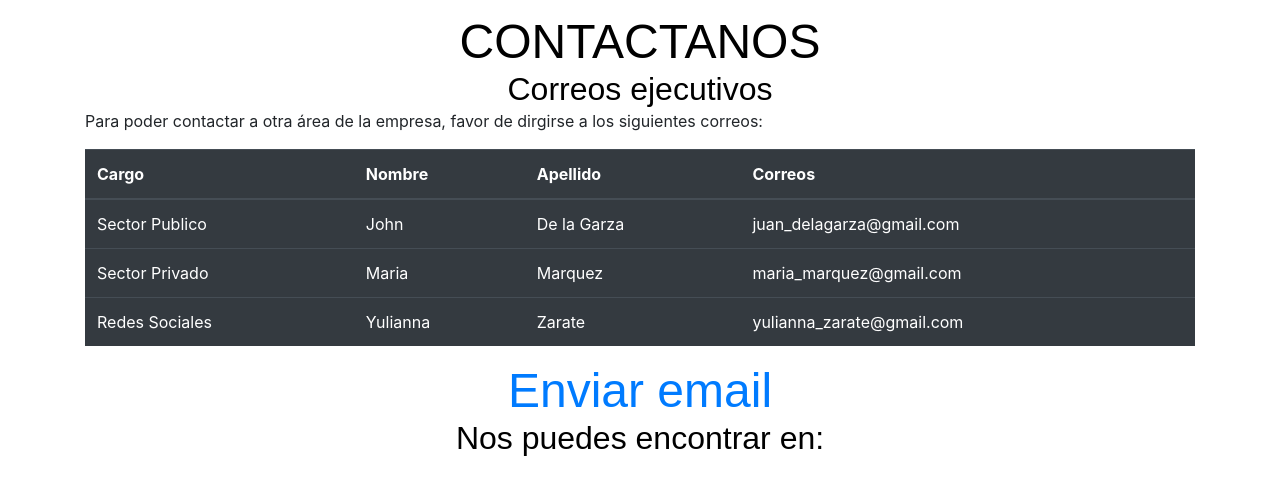
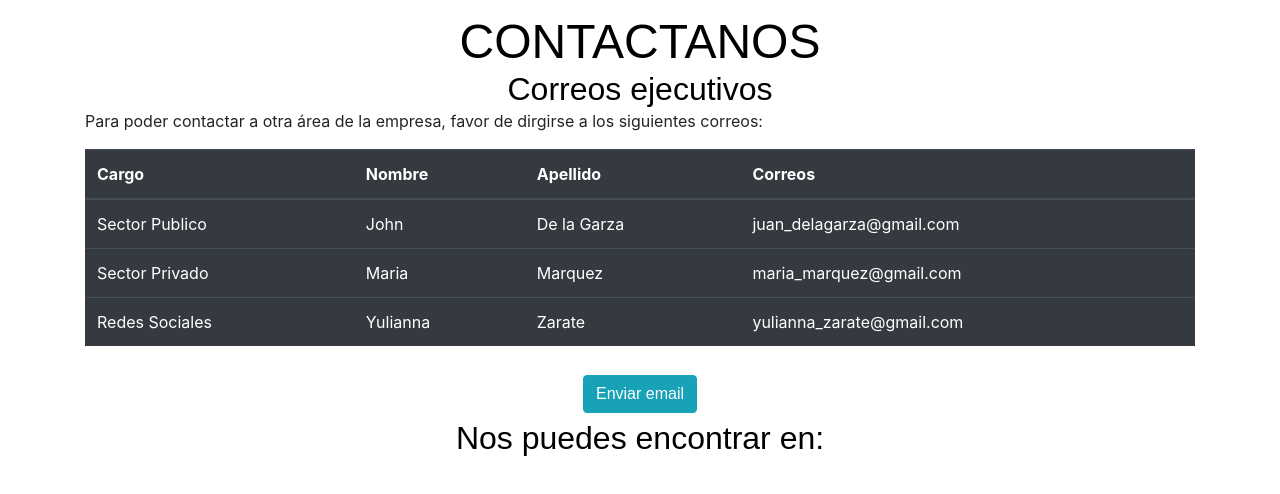
Before and after one commit to Oswaldo-Dz/oswaldo-dz.github.io, a plain HTML site: page contacto.html in a window 1280 px wide. Shown: the part 1100-1594 px from the top of the page. Drawn offline with nearby package versions, Linux system fonts and the light colour scheme.

Commit message:
Se agrego boton

```diff
--- a/contacto.html
+++ b/contacto.html
@@ -74,7 +74,7 @@
           </tbody>
         </table>
       </div>
-      <h2 class="lecture-title text-center"><a href="mailto:oswaldodz@alumno.um.edu.mx">Enviar email</a></h2>
+      <h2 class="lecture-title text-center"><a href="mailto:oswaldodz@alumno.um.edu.mx" class="btn btn-info">Enviar email</a></h2>
       <h2 class="sub-title text-center">Nos puedes encontrar en: </h4>
       <div class="container1">
       <iframe class="responsive-iframe" src="https://www.google.com/maps/embed?pb=!1m18!1m12!1m3!1d3610.331618294023!2d-99.84567668548812!3d25.192036838093056!2m3!1f0!2f0!3f0!3m2!1i1024!2i768!4f13.1!3m3!1m2!1s0x867cd6e2bd190e2f%3A0x8a690c81c38aa44!2sUniversidad%20de%20Montemorelos!5e0!3m2!1ses!2smx!4v1568239679104!5m2!1ses!2smx"  width="720" height="400" frameborder="0" style="border:0;" allowfullscreen=""></iframe>
```
